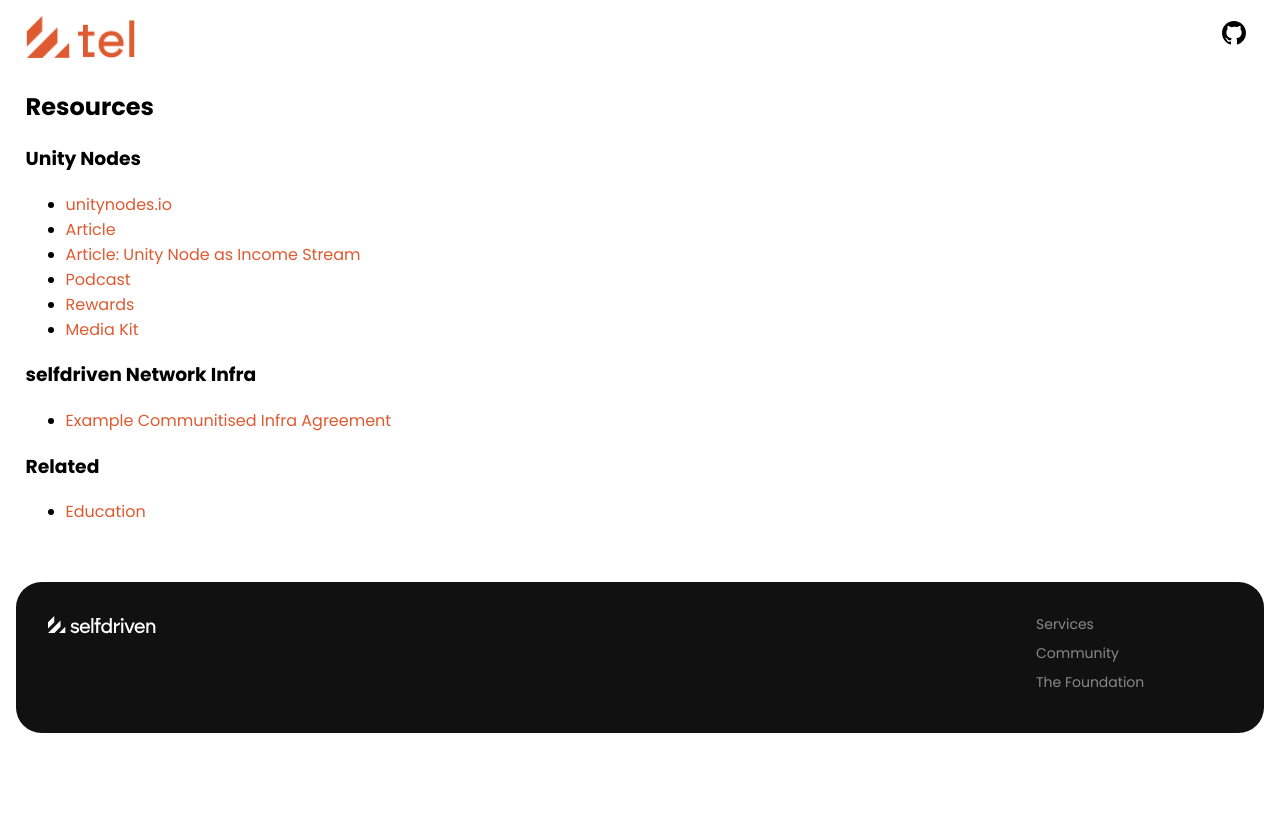
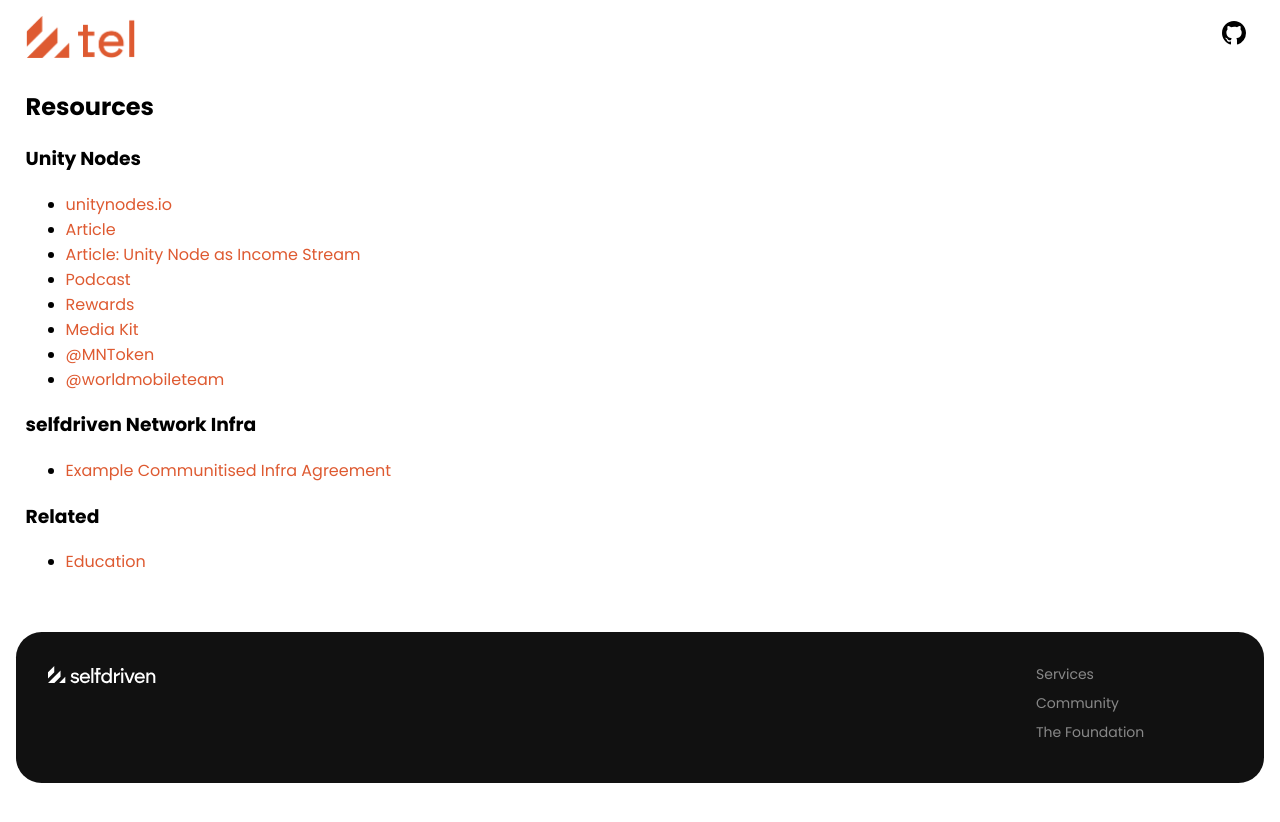
Before and after one commit to selfdriven-services/selfdriven-tel, a Jekyll site: the page built from docs/pages/resources.md, in a window 1280 px wide. Shown: the top 822 px of the page. Built offline with Jekyll 4.4.1, drawn with Linux system fonts in a browser that asks for light colours.

Commit message:
Update resources.md

```diff
--- a/docs/pages/resources.md
+++ b/docs/pages/resources.md
@@ -13,6 +13,8 @@
 - [Podcast](https://youtu.be/pcmbBwExphM?si=owtZ7NwwGOcntNaa)
 - [Rewards](https://unitynodes.io/documents/Unity_Rewards.pdf)
 - [Media Kit](https://unitynodes.io/media-kit.html)
+- [@MNToken](https://x.com/MNToken)
+- [@worldmobileteam](https://x.com/worldmobileteam)
 
 ### selfdriven Network Infra
 - [Example Communitised Infra Agreement](https://www.selfdriven.network/infra-interface/communitised-agreement)
```
